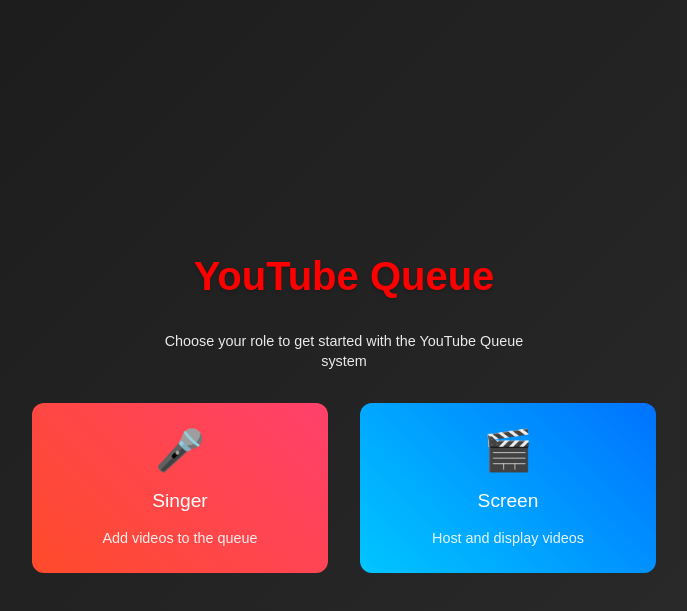
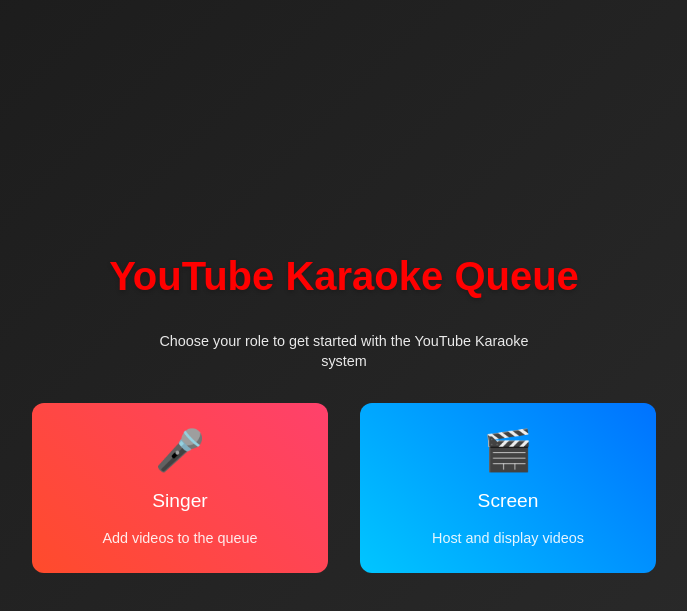
Before and after one commit to adizxc/YoutubeKaraoke, a Flask app: page / in a window 1280 px wide. Shown: the top 611 px of the page, without its empty margins (296-983 px from the left). Run offline with Flask 3, Linux system fonts and the light colour scheme.

Commit message:
Update welcome page titles

```diff
--- a/templates/welcome.html
+++ b/templates/welcome.html
@@ -3,7 +3,7 @@
 <head>
     <meta charset="UTF-8">
     <meta name="viewport" content="width=device-width, initial-scale=1.0">
-    <title>YouTube Queue - Welcome</title>
+    <title>YouTube Karaoke Queue - Welcome</title>
     <style>
         body {
             font-family: Arial, sans-serif;
@@ -72,8 +72,8 @@
 </head>
 <body>
     <div class="container">
-        <h1>YouTube Queue</h1>
-        <p class="description">Choose your role to get started with the YouTube Queue system</p>
+        <h1>YouTube Karaoke Queue</h1>
+        <p class="description">Choose your role to get started with the YouTube Karaoke system</p>
 
         <div class="role-buttons">
             <a href="/singer" class="role-button singer">
```
